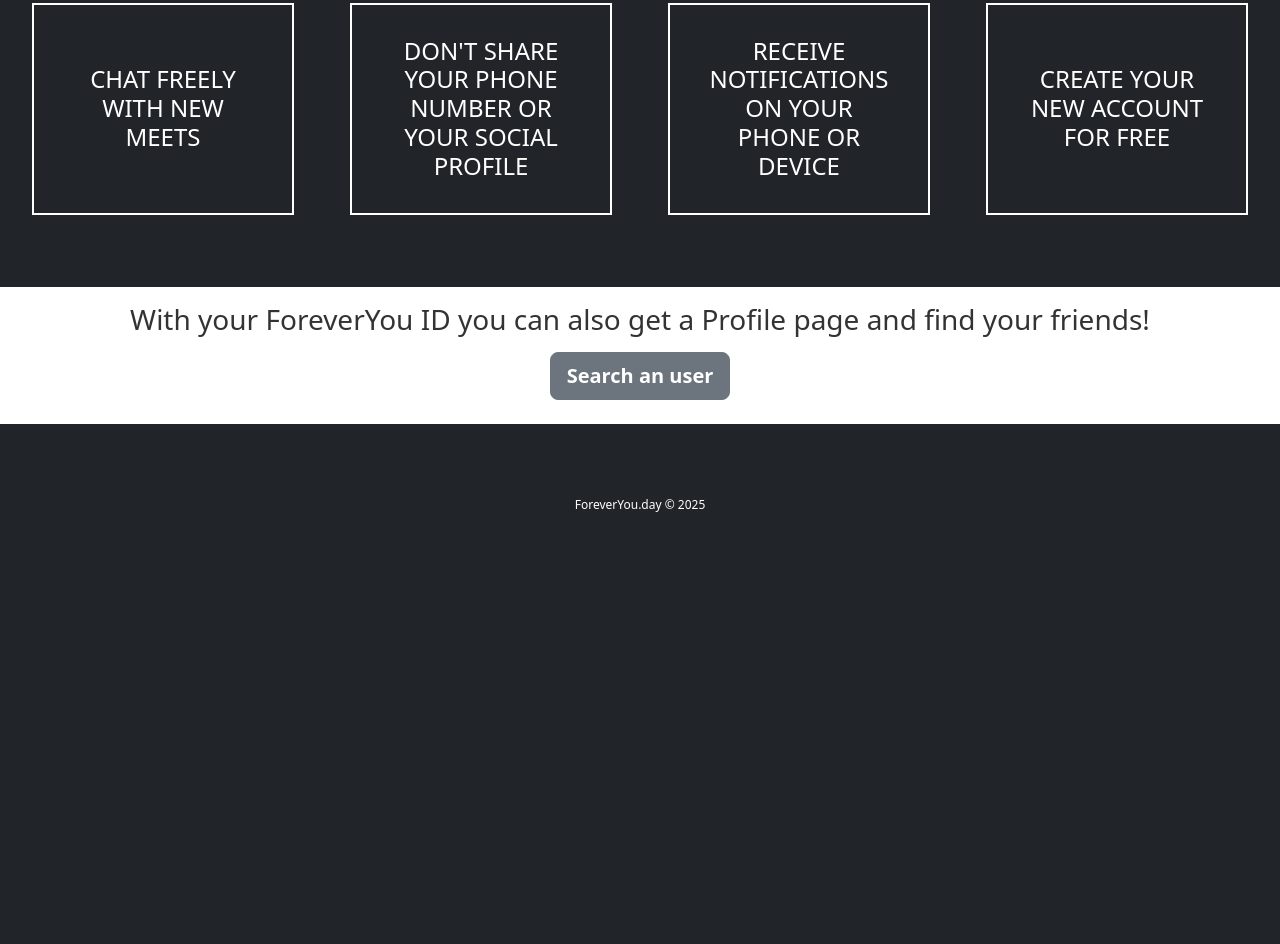
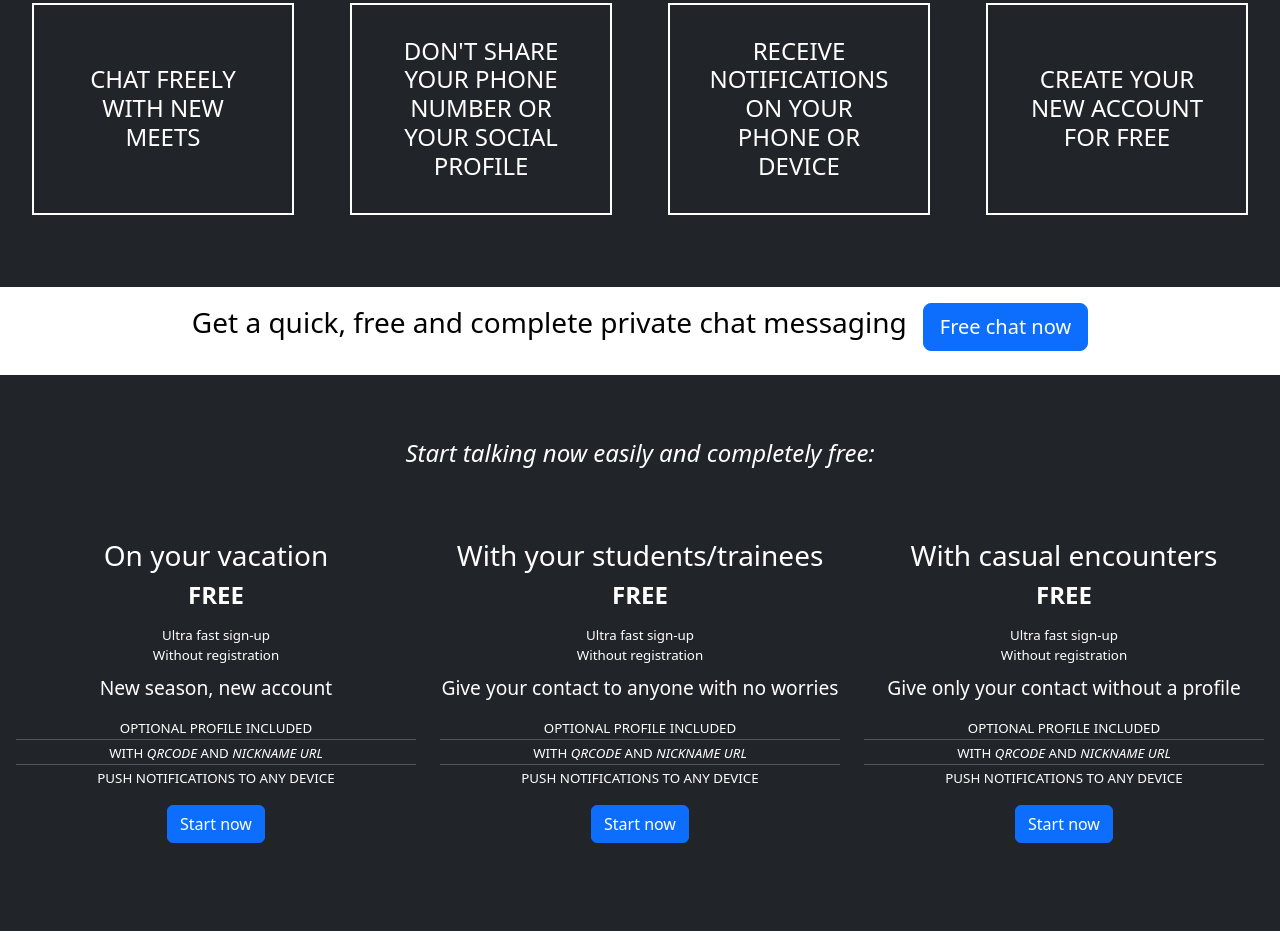
Before and after one commit to jackie-d/foreveryou, a website with bundled scripts: page home.html in a window 1280 px wide. Shown: the part 3172-4116 px from the top of the page. Before the commit the page ends 3702 px from the top, so only its background shows below. Built offline with nearby package versions, Linux system fonts and the light colour scheme; no server answers.

Commit message:
Improve home view UI and content with cta and user cases box

```diff
--- a/css/home.css
+++ b/css/home.css
@@ -196,6 +196,74 @@
     flex-grow: 1;
 }
 
+.cta-chat {
+    background-color: #fff;
+    color: #000;
+    display: flex;
+    flex-direction: row;
+    justify-content: center;
+    align-items: center;
+    gap: 16px;
+}
+
+@media screen and (max-width: 992px) {
+    .cta-chat {
+        flex-direction: column;
+        gap: 8px;
+    }
+}
+
+.user-case-window {
+
+}
+
+.user-case-window .title-label {
+    font-style: italic;
+    margin-bottom: 48px;;
+}
+
+.user-case-window .user-case-container {
+    margin-bottom: 48px;
+}
+
+.user-case-window .user-case-container h4 {
+    font-weight: 900;
+    margin-bottom: 16px;
+}
+
+.user-case-window .user-case-container p.info-label {
+    font-size: smaller;
+    margin: 0;
+}
+
+.user-case-window .user-case-container p.pro-label {
+    margin-top: 8px;
+    font-weight: 500;
+    font-size: larger;
+}
+
+.user-case-window .user-case-container ul {
+    text-align: center;
+    list-style: none;
+    padding-left: 0;
+    margin-top: 16px;
+    display: flex;
+    flex-direction: column;
+    gap: 4px;
+}
+
+.user-case-window .user-case-container ul li {
+    font-size: smaller;
+    text-transform: uppercase;
+    border-bottom: 1px solid #555;
+}
+
+.user-case-window .user-case-container ul li:last-child {
+    border-bottom: 0;
+}
+
+/* */
+
 .footer p{
     font-size: 12px;
 }
--- a/home.html
+++ b/home.html
@@ -232,6 +232,59 @@
       </div>
   </div>
 
+  <div class="cta-chat p-3 mx-auto mt-4 text-center w-100 mb-4 pb-4">
+    <h3>Get a quick, free and complete private chat messaging</h3>
+    <a href="./signup.html" class="btn btn btn-primary btn-lg">Free chat now</a>
+  </div>
+
+  <div class="user-case-window p-3 mt-4">
+      <div class="row">
+          <div class="col-12 mb-4">
+            <h4 class="text-center title-label">Start talking now easily and completely free:</h4>
+          </div>
+          <div class="col col-12 col-lg-4 user-case-container">
+            <h3>On your vacation</h3>
+            <h4>FREE</h4>
+            <p class="info-label">Ultra fast sign-up</p>
+            <p class="info-label">Without registration</p>
+            <p class="pro-label">New season, new account</p>
+            <ul>
+              <li>Optional profile included</li>
+              <li>With <i>QRCode</i> and <i>nickname URL</i></li>
+              <li>Push Notifications to any device</li>
+            </ul>
+            <a href="./signup.html" class="btn btn-primary">Start now</a>
+          </div>
+          <div class="col col-12 col-lg-4 user-case-container">
+            <h3>With your students/trainees</h3>
+            <h4>FREE</h4>
+            <p class="info-label">Ultra fast sign-up</p>
+            <p class="info-label">Without registration</p>
+            <p class="pro-label">Give your contact to anyone with no worries</p>
+            <ul>
+              <li>Optional profile included</li>
+              <li>With <i>QRCode</i> and <i>nickname URL</i></li>
+              <li>Push Notifications to any device</li>
+            </ul>
+            <a href="./signup.html" class="btn btn-primary">Start now</a>
+          </div>
+          <div class="col col-12 col-lg-4 user-case-container">
+            <h3>With casual encounters</h3>
+            <h4>FREE</h4>
+            <p class="info-label">Ultra fast sign-up</p>
+            <p class="info-label">Without registration</p>
+            <p class="pro-label">Give only your contact without a profile
+            <ul>
+              <li>Optional profile included</li>
+              <li>With <i>QRCode</i> and <i>nickname URL</i></li>
+              <li>Push Notifications to any device</li>
+            </ul>
+            <a href="./signup.html" class="btn btn-primary">Start now</a>
+          </div>
+          </div>
+      </div>
+  </div>
+
   <div class="search-users p-3 mx-auto mt-4 text-center w-100 mb-4 pb-4 mb-4">
     <h3 class="">With your ForeverYou ID you can also get a Profile page and find your friends!</h3>
     <a href="./search.html" style="" class="btn btn-lg btn-secondary fw-bold mt-2">Search an user</a>
```
